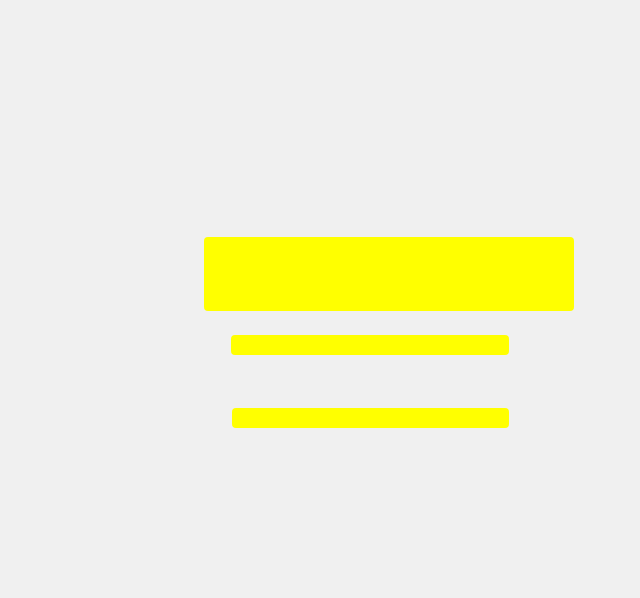
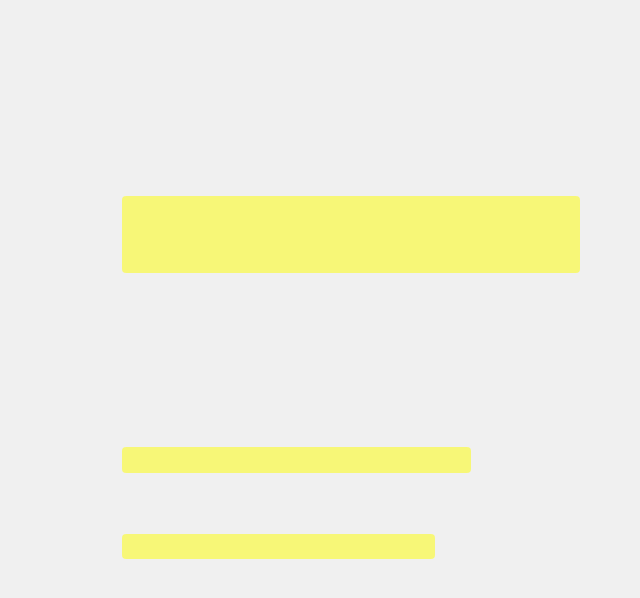
Before and after one commit to sofiaG08/golden_youth, a plain HTML site: page index.html in a window 1280 px wide. Shown: the part 166-764 px from the top of the page, without its empty margins (140-780 px from the left). Drawn offline with Linux system fonts and the light colour scheme.

Commit message:
Update index.html

```diff
--- a/index.html
+++ b/index.html
@@ -7,60 +7,63 @@
     body {
       margin: 0;
       padding: 0;
-      background: #f0f0f0;
-      font-family: sans-serif;
-      position: relative;
-      height: 100vh;
-      overflow: hidden;
+      background: #f0f0f0; /* Светло-серый фон страницы */
+      font-family: sans-serif; /* Стандартный шрифт без засечек */
+      position: relative; /* Позиционирование относительно родителя для дочерних абсолютных элементов */
+      height: 100vh; /* Высота элемента на всю высоту области просмотра */
+      overflow: hidden; /* Скрытие содержимого, выходящего за границы элемента */
     }
 
     .text {
-      position: absolute;
-      top: 100px;
-      left: 201px;
-      font-size: 40px;
-      font-weight: bold;
-      z-index: 1;
+      position: absolute; /* Абсолютное позиционирование */
+      top: 100px; /* Отступ от верхнего края */
+      left: 201px; /* Отступ от левого края (положение текста "golden youth") */
+      font-size: 40px; /* Размер шрифта */
+      font-weight: bold; /* Жирный шрифт */
+      z-index: 1; /* Размещение над другими элементами (желтые прямоугольники) */
     }
 
     a.rect {
-      position: absolute;
-      background-color: yellow;
-      border-radius: 4px;
-      z-index: 0;
-      display: block;
-      text-decoration: none;
+      position: absolute; /* Абсолютное позиционирование */
+      background-color: yellow; /* Желтый цвет фона */
+      border-radius: 4px; /* Закругление углов */
+      z-index: 0; /* Размещение под другими элементами (текст) */
+      display: block; /* Отображение как блочный элемент */
+      text-decoration: none; /* Убираем подчеркивание для ссылок */
+      opacity: 0.5; /* Полупрозрачность для удобства отладки. Можно изменить на 1.0 или удалить после настройки */
     }
 
-    /* Новый прямоугольник 1 */
+    /* Прямоугольник для ссылки на Instagram */
     a.rect.one {
-      left: 344px;
-      top: 403px;
-      width: 370px; /* 714 - 344 */
-      height: 74px; /* 477 - 403 */
+      left: 262px;   /* X-координата начала ссылки на Instagram */
+      top: 362px;    /* Y-координата начала ссылки на Instagram */
+      width: 458px; /* Ширина: (720 - 262) */
+      height: 77px; /* Высота: (439 - 362) */
     }
 
-    /* Новый прямоугольник 2 */
+    /* Прямоугольник для ссылки на Telegram */
     a.rect.two {
-      left: 371px;
-      top: 501px;
-      width: 278px; /* 649 - 371 */
-      height: 20px; /* 521 - 501 */
+      left: 262px;   /* X-координата начала ссылки на Telegram */
+      top: 613px;    /* Y-координата начала ссылки на Telegram */
+      width: 349px; /* Ширина: (611 - 262) */
+      height: 26px; /* Высота: (639 - 613) */
     }
 
-    /* Новый прямоугольник 3 */
+    /* Прямоугольник для ссылки на VK */
     a.rect.three {
-      left: 372px;
-      top: 574px;
-      width: 277px; /* 649 - 372 */
-      height: 20px; /* 594 - 574 */
+      left: 262px;   /* X-координата начала ссылки на VK */
+      top: 700px;    /* Y-координата начала ссылки на VK */
+      width: 313px; /* Ширина: (575 - 262) */
+      height: 25px; /* Высота: (725 - 700) */
     }
   </style>
 </head>
 <body>
 
+  <!-- Основной текст на странице -->
   <div class="text">golden youth</div>
 
+  <!-- Желтые прямоугольники, служащие кликабельными областями для ссылок -->
   <a href="https://instagram.com" target="_blank" class="rect one" title="Instagram"></a>
   <a href="https://t.me" target="_blank" class="rect two" title="Telegram"></a>
   <a href="https://vk.com" target="_blank" class="rect three" title="VK"></a>
```
